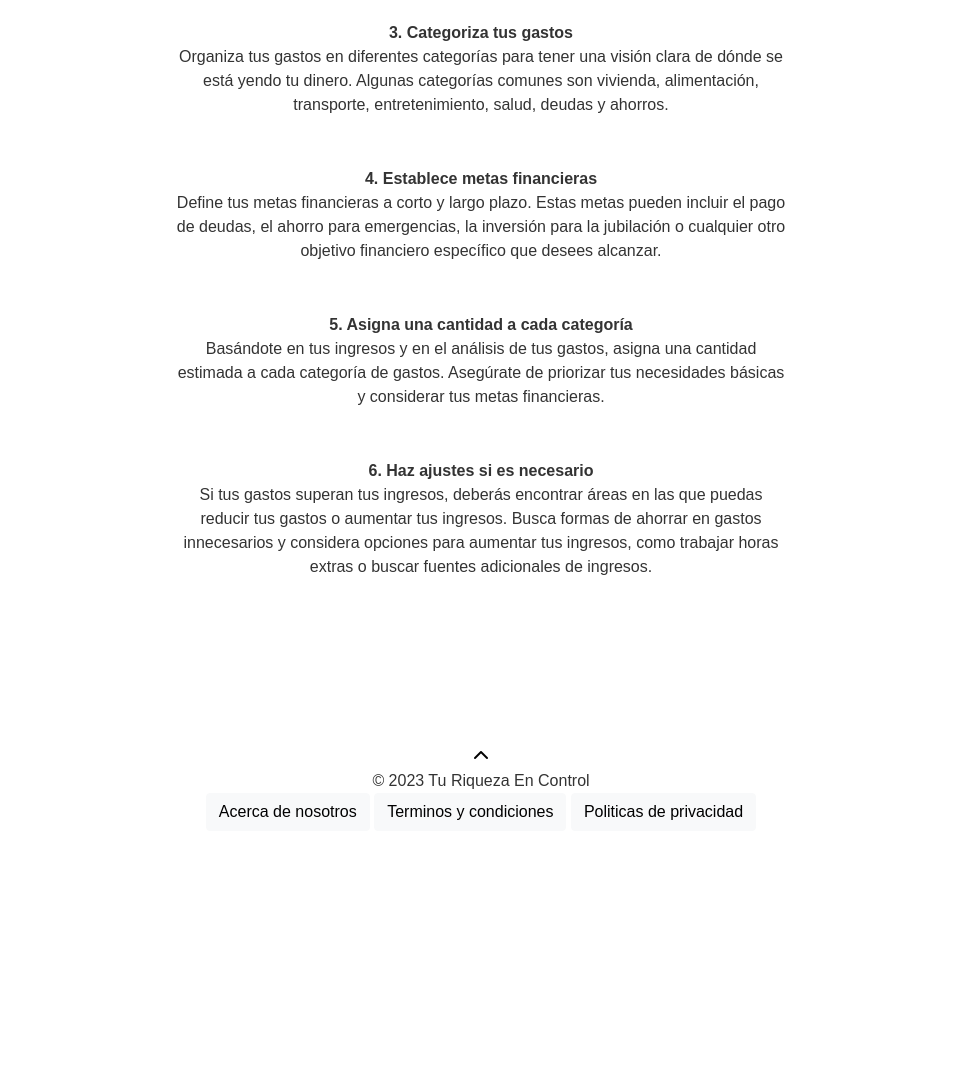
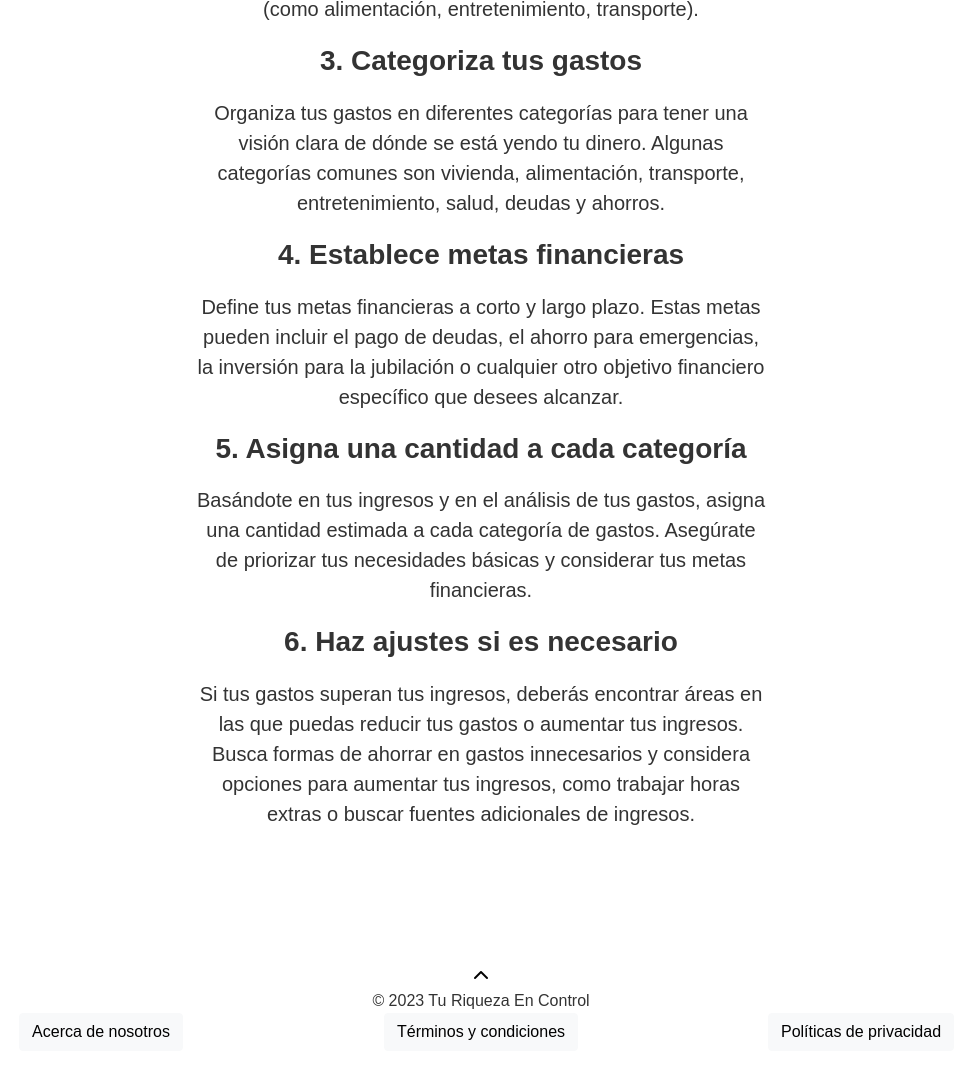
Before and after one commit to saitanax3000/Economia-Blog, a plain HTML site: page Presupuesto.html in a window 1280 px wide. Shown: the part 644-1715 px from the top of the page, without its empty margins (159-1131 px from the left). Before the commit the page ends 1495 px from the top, so only its background shows below. Drawn offline with nearby package versions, Linux system fonts and the light colour scheme; no server answers; a web font is replaced by a local one.

Commit message:
Botones footer , adsense service

```diff
--- a/Acerca.html
+++ b/Acerca.html
@@ -16,6 +16,8 @@
     <!-- Etiquetas SEO -->
     <meta name="keywords" content="Educación Financiera,Artículos,Inclusión financiera,Conceptos Básicos">
     <meta name="author" content="">
+    <script async src="https://pagead2.googlesyndication.com/pagead/js/adsbygoogle.js?client=ca-pub-1406801818329381"
+     crossorigin="anonymous"></script>
 </head>
 <!-- Google tag (gtag.js) -->
 <script async src="https://www.googletagmanager.com/gtag/js?id=G-Q5R21DJ8WY"></script>
@@ -117,14 +119,21 @@
 </body>
 <footer>
     <div class="container">
-        <a id="back_to_top" class="footer_button float-sm-none float-md-right " href="#"><i
-                class="fas fa-chevron-up"></i></a>
+        <div class="float-sm-none float-md-right mb-2 mb-md-0">
+            <a id="back_to_top" class="footer_button" href="#"><i class="fas fa-chevron-up"></i></a>
+        </div>
         <div class="float-sm-none float-md-left">© 2023 Tu Riqueza En Control</div>
-    </div>
-    <div class="container">
-        <a href="Acerca.html"><button type="button" class="btn btn-light">Acerca de nosotros</button>
-        <a href="Terminos.html"><button type="button" class="btn btn-light">Terminos y condiciones</button>
-        <a href="Politicas.html"><button type="button" class="btn btn-light">Politicas de privacidad</button>
+        <div class="row align-items-start">
+          <div class="col">
+            <a href="Acerca.html" class="btn btn-light">Acerca de nosotros</a>
+          </div>
+          <div class="col">
+            <a href="Terminos.html" class="btn btn-light">Términos y condiciones</a>
+          </div>
+          <div class="col">
+            <a href="Politicas.html" class="btn btn-light">Políticas de privacidad</a>
+          </div>
+        </div>
     </div>
 </footer>
 <script src="https://cdn.jsdelivr.net/npm/bootstrap@5.1.3/dist/js/bootstrap.bundle.min.js"
--- a/Presupuesto.html
+++ b/Presupuesto.html
@@ -19,6 +19,8 @@
     Como establecer un presupuesto Personal, Como crear un Presupuesto, Como me atengo a un Presupuesto">
     <meta name="author" content="">
     <meta name="robots" content="index, follow">
+    <script async src="https://pagead2.googlesyndication.com/pagead/js/adsbygoogle.js?client=ca-pub-1406801818329381"
+     crossorigin="anonymous"></script>
     <!-- Hotjar Tracking Code for https://turiquezaencontrol.com/ -->
     <script>
     (function(h,o,t,j,a,r){
@@ -99,38 +101,38 @@
                 <h3>
                     Para crear un presupuesto personal, puedes seguir estos pasos:
                 </h3>
+            <h3 class="fw-bold">1. Analiza tus ingresos</h3>
             <p>
-            <div class="fw-bold">1. Analiza tus ingresos</div>
             Examina tus fuentes de ingresos, ya sean salarios, ingresos por
             trabajos independientes u otras fuentes. Asegúrate de tener en cuenta los ingresos regulares y
             estables.
             </p>
+            <h3 class="fw-bold">2. Registra tus gastos</h3>
             <p>
-            <div class="fw-bold">2. Registra tus gastos</div>
             Haz un seguimiento de todos tus gastos durante un período determinado,
             como un mes. Incluye gastos fijos (como alquiler, facturas de servicios públicos, seguros) y
             gastos variables (como alimentación, entretenimiento, transporte).
             </p>
+            <h3 class="fw-bold">3. Categoriza tus gastos</h3>
             <p>
-            <div class="fw-bold">3. Categoriza tus gastos</div>
             Organiza tus gastos en diferentes categorías para tener una visión
             clara de dónde se está yendo tu dinero. Algunas categorías comunes son vivienda, alimentación,
             transporte, entretenimiento, salud, deudas y ahorros.
             </p>
+            <h3 class="fw-bold">4. Establece metas financieras</h3>
             <p>
-            <div class="fw-bold">4. Establece metas financieras</div>
             Define tus metas financieras a corto y largo plazo. Estas metas
             pueden incluir el pago de deudas, el ahorro para emergencias, la inversión para la jubilación o
             cualquier otro objetivo financiero específico que desees alcanzar.
             </p>
+            <h3 class="fw-bold">5. Asigna una cantidad a cada categoría</h3>
             <p>
-            <div class="fw-bold">5. Asigna una cantidad a cada categoría</div>
             Basándote en tus ingresos y en el análisis de tus
             gastos, asigna una cantidad estimada a cada categoría de gastos. Asegúrate de priorizar tus
             necesidades básicas y considerar tus metas financieras.
             </p>
+            <h3 class="fw-bold">6. Haz ajustes si es necesario</h3>
             <p>
-            <div class="fw-bold">6. Haz ajustes si es necesario</div>
             Si tus gastos superan tus ingresos, deberás encontrar áreas en
             las que puedas reducir tus gastos o aumentar tus ingresos. Busca formas de ahorrar en gastos
             innecesarios y considera opciones para aumentar tus ingresos, como trabajar horas extras o
@@ -142,15 +144,21 @@
 </body>
 <footer>
     <div class="container">
-        <a id="back_to_top" class="footer_button float-sm-none float-md-right " href="#"><i
-                class="fas fa-chevron-up"></i></a>
+        <div class="float-sm-none float-md-right mb-2 mb-md-0">
+            <a id="back_to_top" class="footer_button" href="#"><i class="fas fa-chevron-up"></i></a>
+        </div>
         <div class="float-sm-none float-md-left">© 2023 Tu Riqueza En Control</div>
-    </div>
-    <div class="container">
-        <a href="Acerca.html"><button type="button" class="btn btn-light">Acerca de nosotros</button>
-        <a href="Terminos.html"><button type="button" class="btn btn-light">Terminos y condiciones</button>
-        <a href="Politicas.html"><button type="button" class="btn btn-light">Politicas de privacidad</button>
-
+        <div class="row align-items-start">
+          <div class="col">
+            <a href="Acerca.html" class="btn btn-light">Acerca de nosotros</a>
+          </div>
+          <div class="col">
+            <a href="Terminos.html" class="btn btn-light">Términos y condiciones</a>
+          </div>
+          <div class="col">
+            <a href="Politicas.html" class="btn btn-light">Políticas de privacidad</a>
+          </div>
+        </div>
     </div>
 </footer>
 <script src="https://cdn.jsdelivr.net/npm/bootstrap@5.1.3/dist/js/bootstrap.bundle.min.js"
--- a/css/style.css
+++ b/css/style.css
@@ -76,7 +76,8 @@ a {
 }
 
 p {
-  margin: 50px;
+  font-size: 20px;
+  margin: 20px;
 }
 
 a:hover {
```
Also changed, not shown: Ahorros.html (+16 -7 lines), Creditos.html (+16 -7 lines), Educacion_Financiera.html (+16 -7 lines), Inversion.html (+16 -7 lines), Plan_Jubilacion.html (+16 -6 lines), Politicas.html (+16 -8 lines), Terminos.html (+16 -8 lines), index.html (+17 -8 lines).
